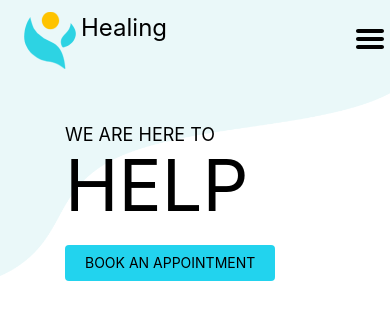
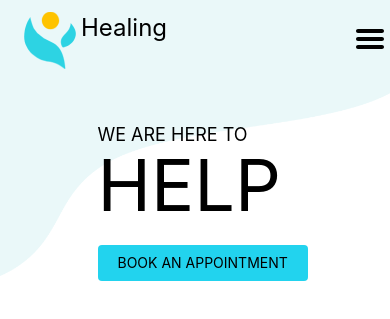
Before and after one commit to kogunlu/codezillas-capstone, a React (Create React App) app: page / in a window 390 px wide. Shown: the top 319 px of the page. Built offline with nearby package versions, Linux system fonts and the light colour scheme.

Commit message:
Fix text & button position in body1

```diff
--- a/src/components/pages/home/Body1.jsx
+++ b/src/components/pages/home/Body1.jsx
@@ -10,7 +10,7 @@ export default function Body1()
             <div className='w-full'>
                 <div className=" grid grid-cols-12 grid-rows-6 absolute gap-y-10">
                     <span className="col-span-12 row-span-1" />
-                    <div className="grid row-span-5 col-span-5 col-start-3 md:col-start-1 ">
+                    <div className="grid row-span-5 col-span-5 col-start-4 md:col-start-1 ">
                         <div className="md:col-start-3">
                             <p className="uppercase text-lg md:text-4xl">We are here to</p>
                             <p className="uppercase text-7xl md:text-9xl">Help</p>
```
Also changed, not shown: 1 other file (tests, documents, lock files or other folders).
